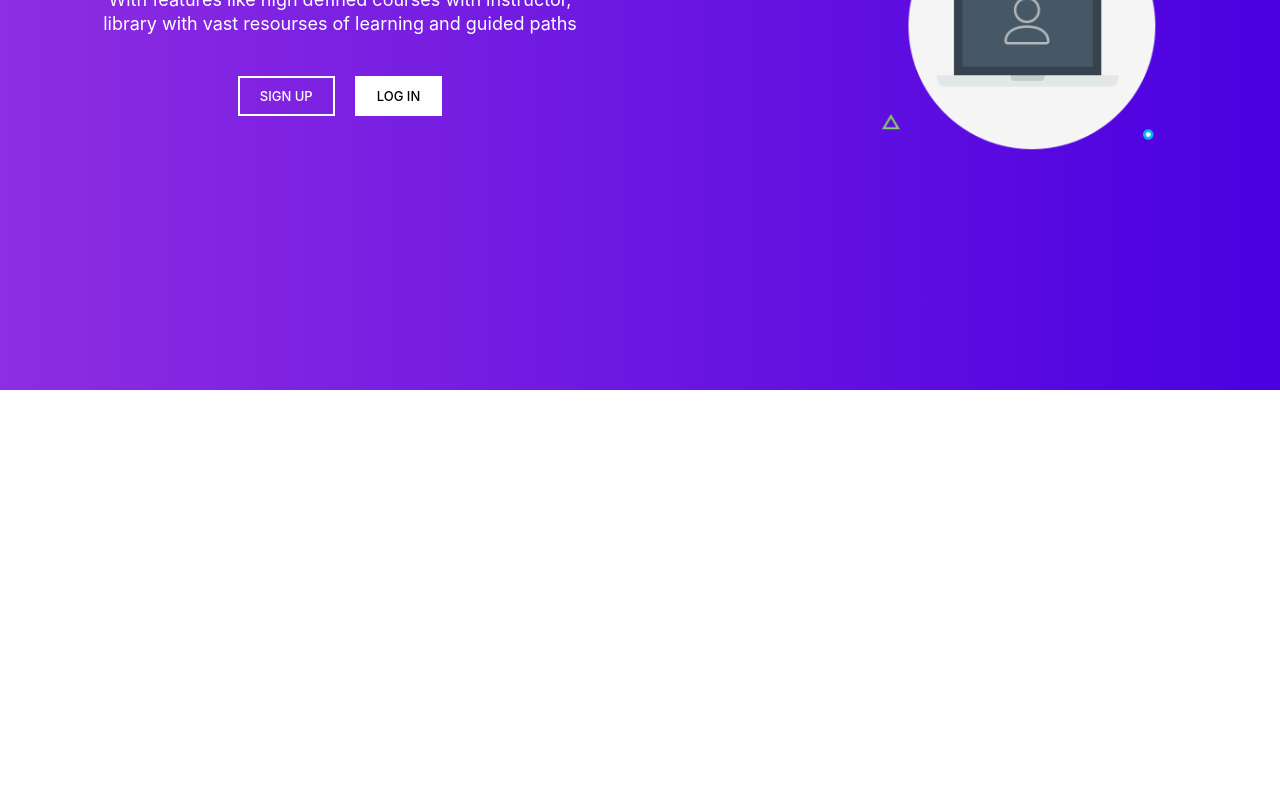
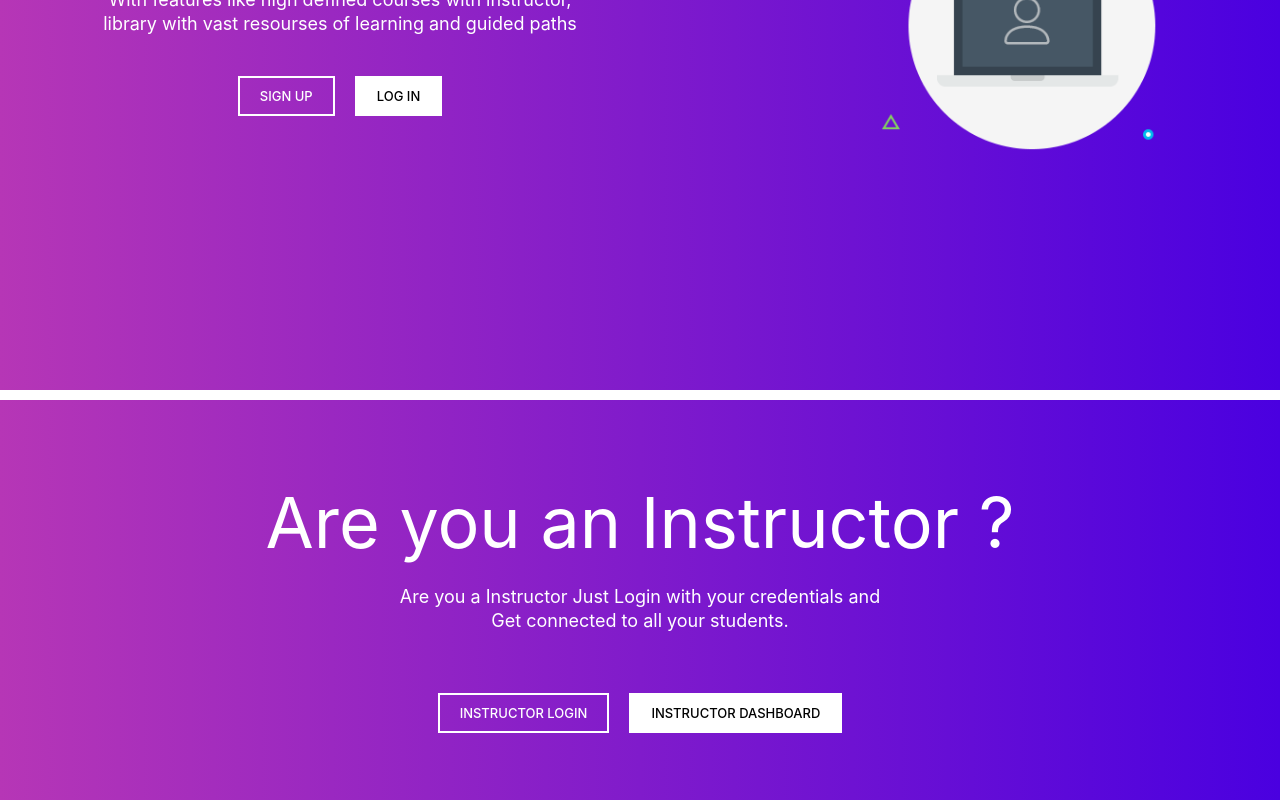
Before and after one commit to Yeasir0032/GcectHackathon, a React (Create React App) app: page / in a window 1280 px wide. Shown: the part 460-1260 px from the top of the page. Before the commit the page ends 850 px from the top, so only its background shows below. Built offline with nearby package versions, Linux system fonts and the light colour scheme.

Commit message:
Landing page changed

```diff
--- a/src/App.js
+++ b/src/App.js
@@ -53,7 +53,9 @@ function App() {
           )}
           <Route path="/signup" element={<Registration />} />
           <Route path="/library" element={<Library />} />
-          <Route path="/instructor" element={<InstructorDashboard />} />
+          {instructor && (
+            <Route path="/instructor" element={<InstructorDashboard />} />
+          )}
           <Route path="/instructor/login" element={<InstructorLoginPage />} />
           <Route path="/student" element={<StudentDashboard />} />
           <Route path="/library/:id" element={<ResourcePage />} />
--- a/src/pages/landing/Landing.jsx
+++ b/src/pages/landing/Landing.jsx
@@ -58,6 +58,29 @@ function HomeBanner({ register }) {
           alt="A photo for Scholar sphere"
         />
       </div>
+      <div className="login-as-instructor">
+        <div className="text-content">
+          <div className="heading">Are you an Instructor ?</div>
+          <p>
+            Are you a Instructor Just Login with your credentials and Get
+            connected to all your students.
+          </p>
+          <div className="ctas">
+            <div
+              className="banner-cta"
+              onClick={() => navigate("/instructor/login")}
+            >
+              Instructor Login
+            </div>
+            <div
+              className="banner-cta v2"
+              onClick={() => navigate("/instructor")}
+            >
+              Instructor Dashboard
+            </div>
+          </div>
+        </div>
+      </div>
     </div>
   );
 }
--- a/src/pages/landing/Landing.scss
+++ b/src/pages/landing/Landing.scss
@@ -3,7 +3,7 @@
   margin-top: 50px;
   padding: 40px 0;
   position: relative;
-  background-image: linear-gradient(to right, #8e2de2, #4a00e0);
+  background-image: linear-gradient(to right, #b636b6, #4a00e0);
   @include md {
     height: 100vh;
   }
@@ -96,4 +96,63 @@
       }
     }
   }
+  .login-as-instructor {
+    height: 50vh;
+    background-image: linear-gradient(to right, #b636b6, #4a00e0);
+    .text-content {
+      padding-top: 10vh;
+      color: white;
+      text-align: center;
+      display: flex;
+      gap: 20px;
+      flex-direction: column;
+      align-items: center;
+      .heading {
+        font-size: 28px;
+        @include md {
+          font-size: 70px;
+        }
+      }
+
+      p {
+        max-width: 300;
+        font-size: 14px;
+        line-height: 20px;
+        margin-bottom: 20px;
+        @include md {
+          max-width: 500px;
+          font-size: 18px;
+          line-height: 24px;
+          margin-bottom: 40px;
+        }
+      }
+      .ctas {
+        display: flex;
+        justify-content: center;
+        gap: 20px;
+        .banner-cta {
+          text-transform: uppercase;
+          font-size: 13px;
+          font-weight: 500;
+          width: fit-content;
+          border: 2px solid white;
+          padding: 10px 20px;
+          cursor: pointer;
+          &.v2 {
+            background-color: white;
+            color: black;
+          }
+          &:hover {
+            opacity: 0.6;
+          }
+        }
+      }
+    }
+    &:before {
+      content: "";
+      display: block;
+      margin-top: 50px;
+      background-color: #be2de2;
+    }
+  }
 }
```
